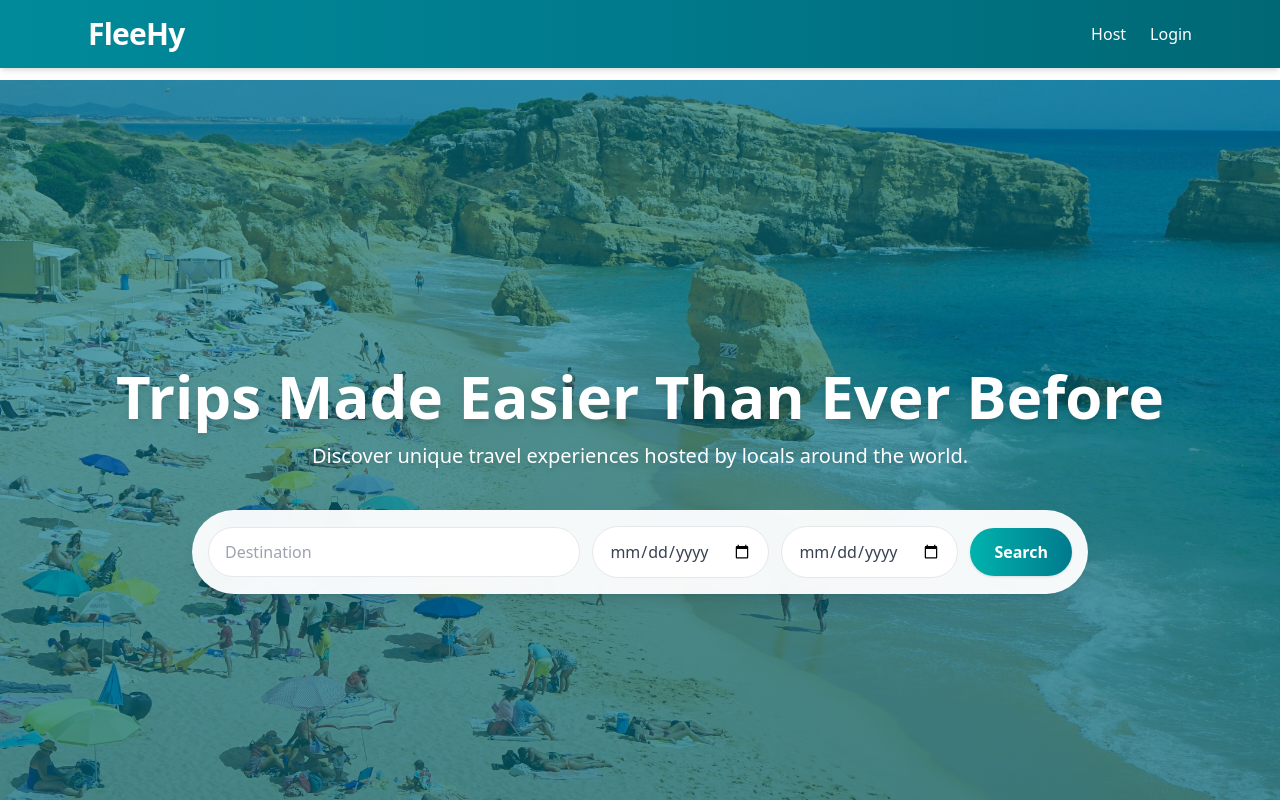
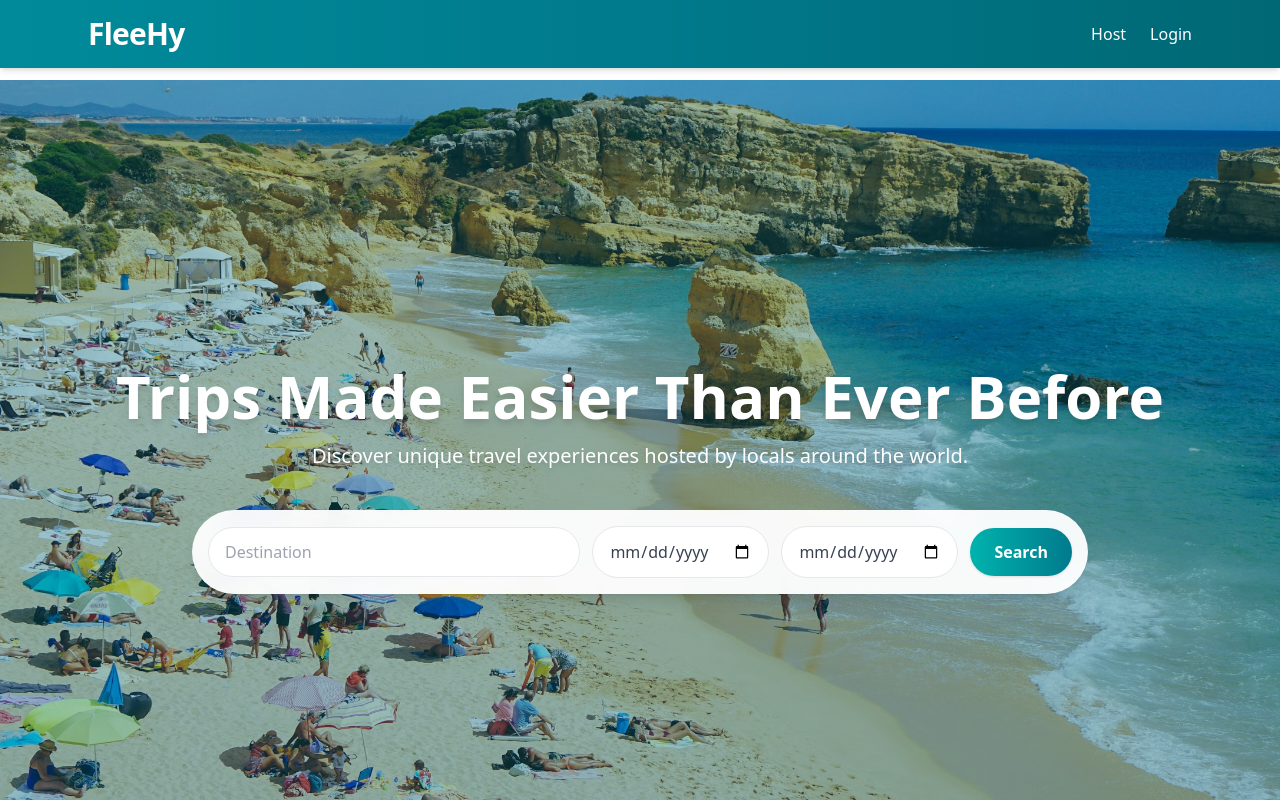
Before and after one commit to DarkOrbit360/FleeHy_Dev2, a Next.js app: page / in a window 1280 px wide. Shown: the top 800 px of the page. Built offline with nearby package versions, Linux system fonts and the light colour scheme; no server answers; the database is empty.

Commit message:
Update index.js

```diff
--- a/pages/index.js
+++ b/pages/index.js
@@ -46,7 +46,7 @@ export default function Home() {
         style={{ backgroundImage: "url('/beach.avif')" }}
       >
         {/* Soft gradient overlay */}
-        <div className="absolute inset-0 bg-gradient-to-b from-[#007a8d]/60 to-[#005f6b]/70"></div>
+       <div className="absolute inset-0 bg-gradient-to-b from-[#007a8d]/30 to-[#005f6b]/40"></div>
 
         <div className="relative z-10 px-4 animate-fade-in-up">
           <h1 className="text-4xl md:text-6xl font-extrabold mb-4 drop-shadow-lg">
```
